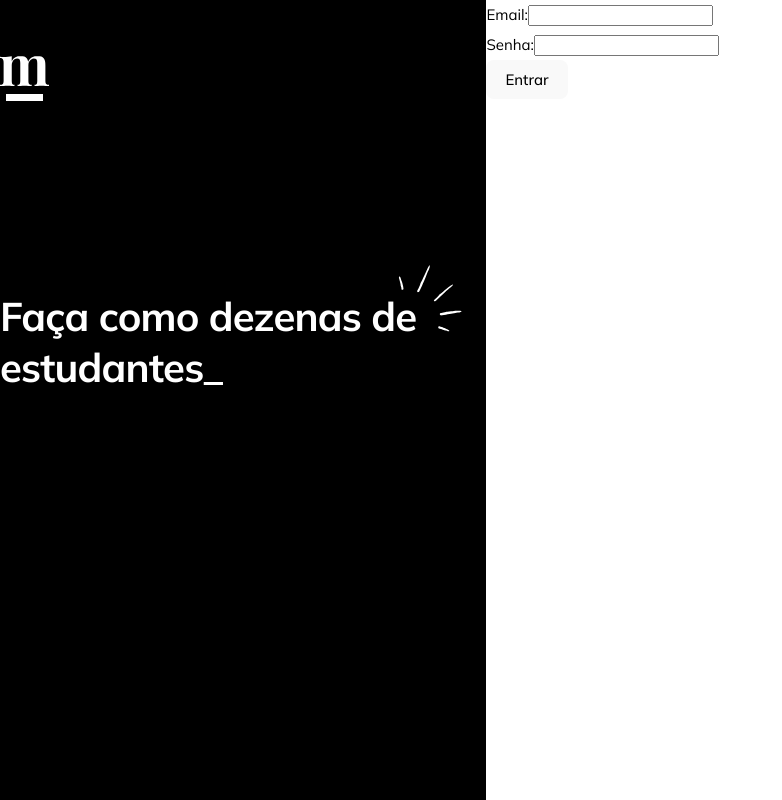
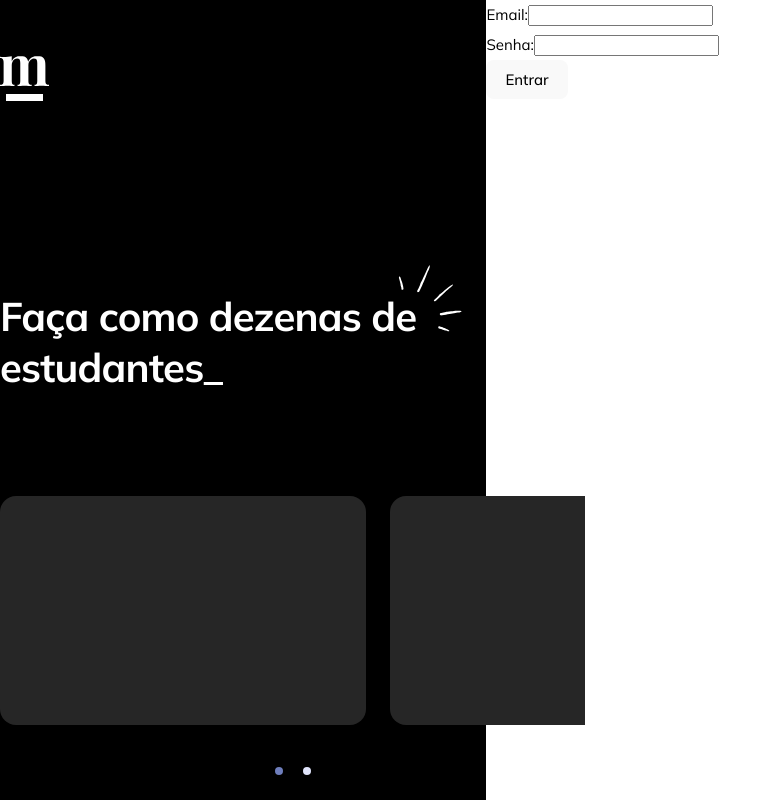
Before and after one commit to roofranklin/memobox-front, a React (Vite) app: page / in a window 1280 px wide. Shown: the whole page, without its empty margins (0-782 px from the left). Built offline with nearby package versions, Linux system fonts and the light colour scheme; a web font is replaced by a local one.

Commit message:
Carousel funcionando

```diff
--- a/package.json
+++ b/package.json
@@ -11,6 +11,7 @@
   },
   "dependencies": {
     "react": "^18.2.0",
+    "react-alice-carousel": "^2.7.1",
     "react-dom": "^18.2.0",
     "react-router-dom": "^6.11.2",
     "styled-components": "^5.3.11"
--- a/src/pages/login/login.jsx
+++ b/src/pages/login/login.jsx
@@ -1,13 +1,32 @@
 import { useState } from 'react';
 import { useNavigate } from 'react-router-dom';
+
+import AliceCarousel from 'react-alice-carousel';
+import 'react-alice-carousel/lib/alice-carousel.css';
 import { LoginContainer,
          Sidebar,
          SidebarContainer,
          SidebarTitle,
+         Testimonial,
          LoginContent } from './login.styles'
 import Logo from '../../components/logo-branca'
 
+const handleDragStart = (e) => e.preventDefault();
+
+const testimonials = [
+    <Testimonial key="01" onDragStart={handleDragStart} role="presentation"></Testimonial>,
+    <Testimonial key="02" onDragStart={handleDragStart} role="presentation"></Testimonial>,
+    <Testimonial key="03" onDragStart={handleDragStart} role="presentation"></Testimonial>,
+];
+
+const responsive = {
+    0: { items: 1 },
+    568: { items: 1 },
+    1024: { items: 1.5 },
+};
+
 const Login = () => {
+
   const [email, setEmail] = useState('');
   const [password, setPassword] = useState('');
   const navigate = useNavigate();
@@ -36,6 +55,15 @@ const Login = () => {
             <SidebarContainer>
                 <Logo />
                 <SidebarTitle>Faça como dezenas de estudantes_</SidebarTitle>
+                <AliceCarousel
+                    mouseTracking
+                    items={testimonials}
+                    responsive={responsive}
+                    autoPlayStrategy="default"
+                    animationType="slide"
+                    animationDuration={1000}
+                    disableButtonsControls
+                />
             </SidebarContainer>
         </Sidebar>
         <LoginContent>
--- a/src/pages/login/login.styles.js
+++ b/src/pages/login/login.styles.js
@@ -34,6 +34,14 @@ export const SidebarTitle = styled.h1`
     }
 `
 
+export const Testimonial = styled.div`
+    background: #262626;
+    aspect-ratio: 16/10;
+    border-radius: 16px;
+    margin-top: 70px;
+    margin-right: 24px;
+`
+
 export const LoginContent = styled.main`
     color: #000000;
     width: 62%;
```
Also changed, not shown: 1 other file (tests, documents, lock files or other folders).
